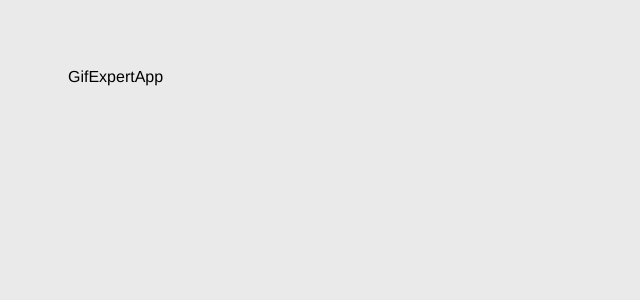
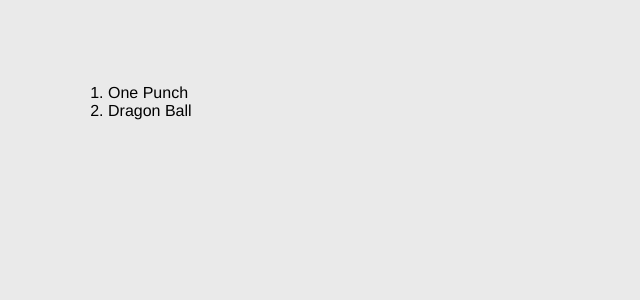
Before and after one commit to JaviKo500/04-gift-expert-react, a React (Vite) app: page / in a window 1280 px wide. Shown: the top 300 px of the page, without its empty margins (0-640 px from the left). Built offline with nearby package versions, Linux system fonts and the light colour scheme.

Commit message:
feat: add hook use state and render options

```diff
--- a/src/GifExpertApp.tsx
+++ b/src/GifExpertApp.tsx
@@ -1,7 +1,16 @@
+import { useState } from 'react';
+
 export const GifExpertApp = () => {
+  const [categories, setCategories] = useState([ 'One Punch', 'Dragon Ball' ]);
   return (
     <>
-     <div>GifExpertApp</div>
+      <ol>
+        {
+          categories.map( ( category ) => {
+            return <li key={ category }>{ category }</li>
+          } )
+        }
+      </ol>
     </>
   );
 }
```
